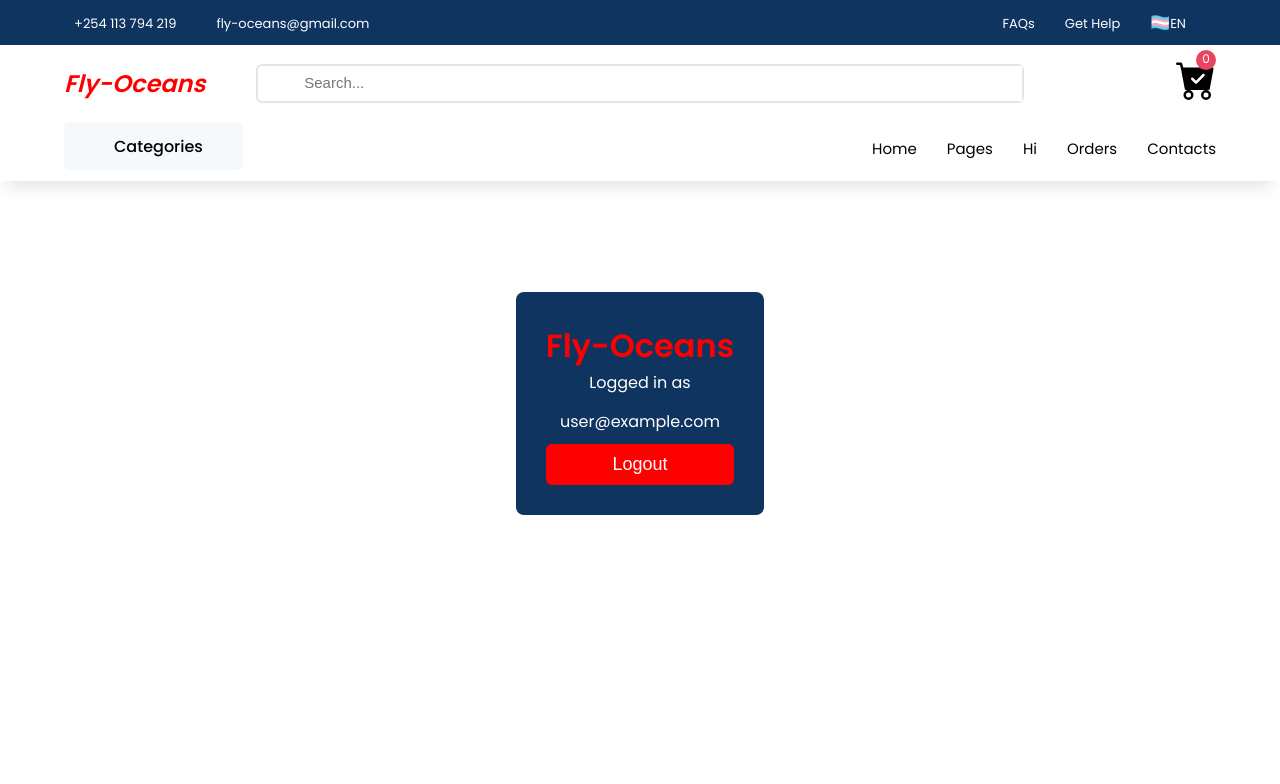
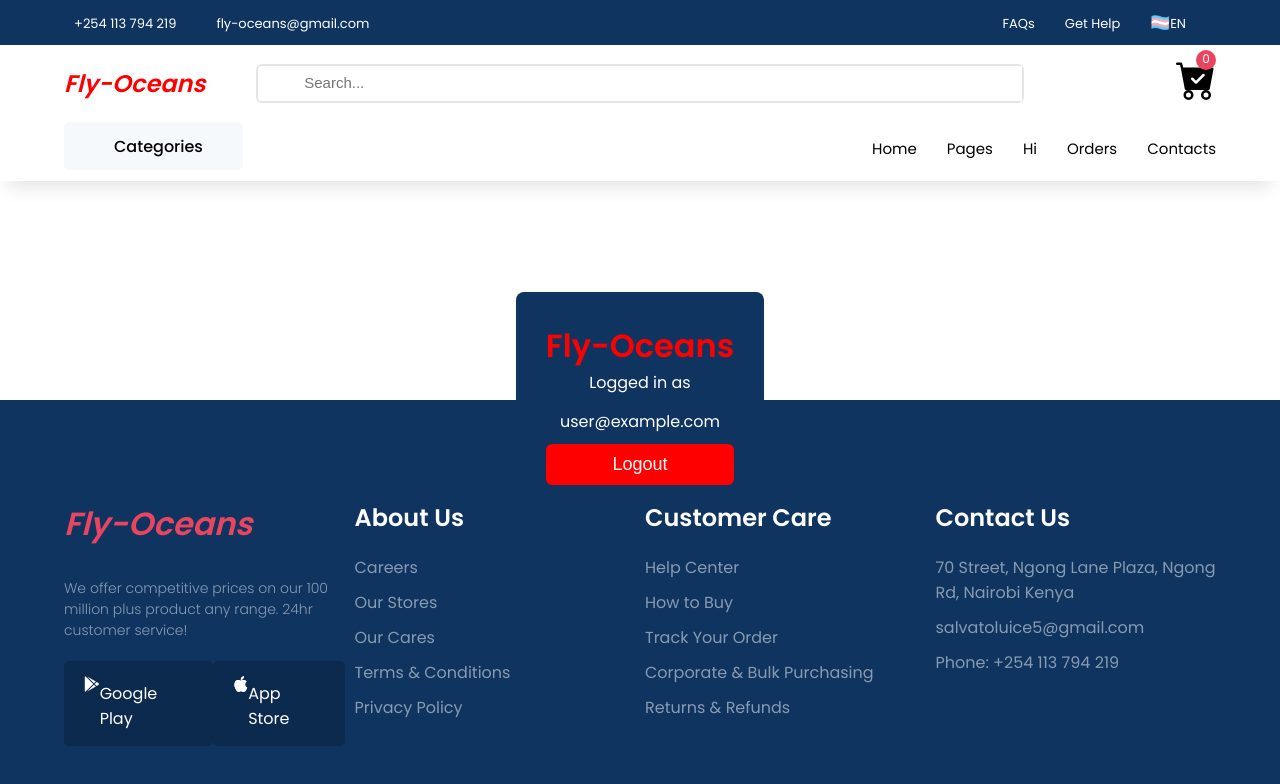
Before and after one commit to salvatoluice/fly-oceans, a React (Create React App) app: page /dashboard in a window 1280 px wide. Shown: the top 784 px of the page. Built offline with nearby package versions, Linux system fonts and the light colour scheme; no server answers; the database is empty; sample sign-in values are in the browser's storage.

Commit message:
Add footer

```diff
--- a/src/App.js
+++ b/src/App.js
@@ -1,5 +1,6 @@
 import './App.css';
 import Header from './common/header/Header';
+import Footer from './common/footer/Footer';
 import Login from '../src/common/header/Login'
 import Register from '../src/common/header/Register'
 import Reset from '../src/common/header/Reset'
@@ -56,6 +57,7 @@
         <Route path='/reset' element={<Reset />} />
         <Route path='/dashboard' element={<Dashboard />} />
       </Routes>
+      <Footer />
 
     </div>
   );
--- a/src/common/footer/Footer.js
+++ b/src/common/footer/Footer.js
@@ -1,4 +1,6 @@
 import React from "react"
+import {FaGooglePlay} from 'react-icons/fa'
+import { BsApple } from 'react-icons/bs'
 import "./footer.css"
 
 const Footer = () => {
@@ -7,15 +9,15 @@
       <footer>
         <div className='container grid2'>
           <div className='box'>
-            <h1>Bonik</h1>
-            <p>Lorem ipsum dolor sit amet, consectetur adipiscing elit. Auctor libero id et, in gravida. Sit diam duis mauris nulla cursus. Erat et lectus vel ut sollicitudin elit at amet.</p>
+            <h1>Fly-Oceans</h1>
+            <p>We offer competitive prices on our 100 million plus product any range. 24hr customer service!</p>
             <div className='icon d_flex'>
               <div className='img d_flex'>
-                <i class='fa-brands fa-google-play'></i>
+                <FaGooglePlay />
                 <span>Google Play</span>
               </div>
               <div className='img d_flex'>
-                <i class='fa-brands fa-app-store-ios'></i>
+                <BsApple />
                 <span>App Store</span>
               </div>
             </div>
@@ -44,9 +46,9 @@
           <div className='box'>
             <h2>Contact Us</h2>
             <ul>
-              <li>70 Washington Square South, New York, NY 10012, United States </li>
-              <li>Email: uilib.help@gmail.com</li>
-              <li>Phone: +1 1123 456 780</li>
+              <li>70 Street, Ngong Lane Plaza, Ngong Rd, Nairobi Kenya</li>
+              <li>salvatoluice5@gmail.com</li>
+              <li>Phone: +254 113 794 219</li>
             </ul>
           </div>
         </div>
--- a/src/common/footer/footer.css
+++ b/src/common/footer/footer.css
@@ -34,3 +34,9 @@
     margin-bottom: 10px;
     opacity: 0.5;
   }
+
+  footer li:hover {
+    color: #e94560;
+    font-weight: bold;
+    cursor: pointer;
+  }
--- a/src/common/header/Search.js
+++ b/src/common/header/Search.js
@@ -16,7 +16,7 @@
         <div className='container c_flex'>
           <div className='logo width '>
             {/* <img src={logo} alt='' /> */}
-            <h1 style={{color: 'red', fontStyle: 'italic', paddingLeft: '-2rem'}}>Fly-Oceans</h1>
+            <h1><Link style={{color: 'red', fontStyle: 'italic', paddingLeft: '-2rem'}} to='/'>Fly-Oceans</Link></h1>
           </div>
 
           <div className='search-box f_flex'>
```
